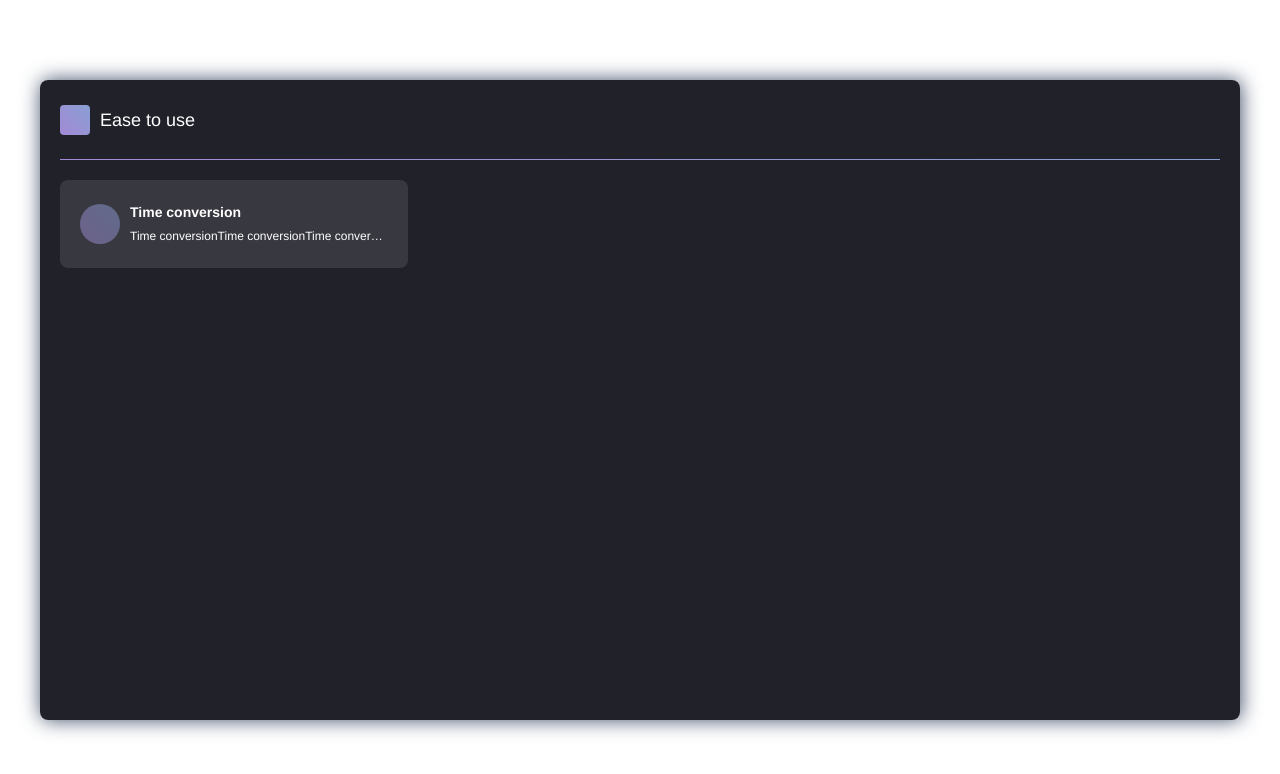
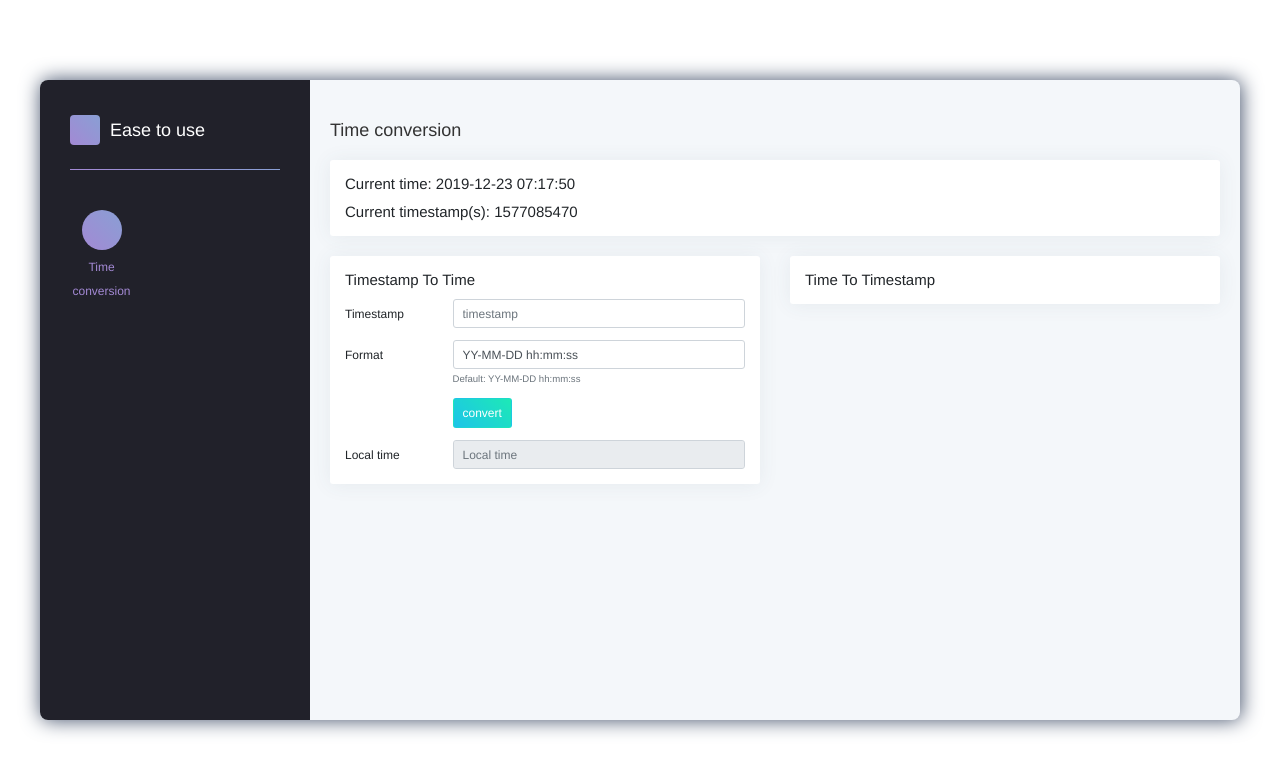
Before and after one commit to wuwen2333/e-use, a React app: page / in a window 1280 px wide. Shown: the top 774 px of the page. Built offline with nearby package versions, Linux system fonts and the light colour scheme.

Commit message:
feature/time-conversion: add timestamp to time module

```diff
--- a/src/App.js
+++ b/src/App.js
@@ -3,9 +3,10 @@ import Navigator from './components/Navigator';
 import Module from './components/Module';
 
 import './App.scss'
+import navs from './conts/navigator'
 
 function App() {
-  const [currentPage, setCurrentPage] = React.useState();
+  const [currentPage, setCurrentPage] = React.useState(navs[0]);
 
   return (
     <div className='app'>
--- a/src/App.scss
+++ b/src/App.scss
@@ -14,12 +14,47 @@
     display: flex;
     flex-direction: column;
     overflow-y: auto;
-    .card {
-      border: none;
-      box-shadow: $box-shadow-card;
-    }
     .module {
       padding: 20px;
     }
   }
+  // reset bootstrap class
+  .card {
+    margin-bottom: 20px;
+    border: none;
+    box-shadow: $box-shadow-card;
+  }
+  .card-body {
+    .card-title {
+      position: relative;
+      margin-bottom: 10px;
+      &:last-child {
+        margin-bottom: 0;
+      }
+      // &:before {
+      //   content: '';
+      //   position: absolute;
+      //   left: -1.25rem;
+      //   width: 2px;
+      //   height: 100%;
+      //   background: $linear-purple;
+      // }
+    }
+  }
+  .form-control {
+    // border-color: $light-black;
+  }
+  .form-group:last-child {
+    margin-bottom: 0;
+  }
+  .btn-outline-primary,.btn-outline-primary.focus, .btn-outline-primary:focus {
+    border-color: $light-blue;
+    color: $light-blue;
+    box-shadow: none;
+  }
+  .btn-primary,.btn-primary.focus, .btn-primary:focus {
+    background: $linear-blue;
+    border-color: transparent;
+    box-shadow: none;
+  }
 }
--- a/src/index.css
+++ b/src/index.css
@@ -1,4 +1,4 @@
-*{margin:0;padding:0;-ms-text-size-adjust:100%;-webkit-text-size-adjust:100%;-webkit-tap-highlight-color:rgba(0,0,0,0);-webkit-user-select:none;-ms-user-select:none;user-select:none;font-family:-apple-system-font,"Helvetica Neue",sans-serif;-webkit-font-smoothing:antialiased;-moz-osx-font-smoothing:grayscale}
+*{margin:0;padding:0;-ms-text-size-adjust:100%;-webkit-text-size-adjust:100%;-webkit-tap-highlight-color:rgba(0,0,0,0);font-family:-apple-system-font,"Helvetica Neue",sans-serif;-webkit-font-smoothing:antialiased;-moz-osx-font-smoothing:grayscale}
 img{vertical-align:top;border:0}
 input,textarea{-webkit-user-select:text;-ms-user-select:text;user-select:text;-webkit-appearance:none}
 input:focus,select:focus,textarea:focus,button:focus{outline:0}
--- /dev/null
+++ b/src/pages/Time/Current.js
@@ -0,0 +1,26 @@
+import React, { useState } from 'react'
+import { Card } from 'react-bootstrap'
+import useInterval from '../../utlis/useInterval'
+import { timestampToTime } from './utils'
+
+function Current() {
+  const timestamp = Math.round(new Date() / 1000);
+  const [current, setCurrent] = useState(timestamp);
+  const [currentTime, setCurrentTime] = useState(timestampToTime(timestamp));
+  useInterval(() => {
+    const curTimestamp = Math.round(new Date() / 1000);
+    setCurrent(curTimestamp);
+    setCurrentTime(timestampToTime(curTimestamp))
+  }, 1000);
+
+  return (
+    <Card>
+      <Card.Body>
+        <Card.Title>Current time: {currentTime}</Card.Title>
+        <Card.Title style={{ marginBottom: 0 }}>Current timestamp(s): {current}</Card.Title>
+      </Card.Body>
+    </Card>
+  )
+}
+
+export default Current
--- a/src/pages/Time/TimeToTimestamp.js
+++ b/src/pages/Time/TimeToTimestamp.js
@@ -1,10 +1,13 @@
 import React from 'react'
+import { Card } from 'react-bootstrap'
 
 function TimeToTimestamp() {
   return (
-    <div>
-      TimeToTimestamp
-    </div>
+    <Card>
+      <Card.Body>
+        <Card.Title>Time To Timestamp</Card.Title>
+      </Card.Body>
+    </Card>
   )
 }
 
--- a/src/pages/Time/TimestampToTime.js
+++ b/src/pages/Time/TimestampToTime.js
@@ -1,10 +1,69 @@
-import React from 'react'
+import React, { useState } from 'react'
+import {
+  Card,
+  Row,
+  Col,
+  Button,
+  Form
+} from 'react-bootstrap'
+import { timestampToTime } from './utils'
 
 function TimestampToTime() {
+  const [timestamp, setTimestamp] = useState('');
+  const [format, setFormat] = useState('YY-MM-DD hh:mm:ss');
+  const [localTime, setLocalTime] = useState('');
   return (
-    <div>
-      TimestampToTime
-    </div>
+    <Card>
+      <Card.Body>
+        <Card.Title>Timestamp To Time</Card.Title>
+        <Form.Group as={Row}>
+          <Form.Label column sm={3}>Timestamp</Form.Label>
+          <Col sm={9}>
+            <Form.Control
+              placeholder="timestamp"
+              value={timestamp}
+              onChange={(e) => setTimestamp(e.target.value)}
+            />
+          </Col>
+        </Form.Group>
+        <Form.Group as={Row}>
+          <Form.Label column sm={3}>Format</Form.Label>
+          <Col sm={9}>
+            <Form.Control
+              placeholder="format"
+              value={format}
+              onChange={e => setFormat(e.target.value)}
+            />
+            <Form.Text className="text-muted">
+              Default: YY-MM-DD hh:mm:ss
+            </Form.Text>
+          </Col>
+        </Form.Group>
+        <Row>
+          <Col sm={3}></Col>
+          <Col sm={9}>
+            <Button
+              variant="primary"
+              style={{ height: '30px' }}
+              onClick={() => setLocalTime(timestampToTime(timestamp, format))}
+            >
+              convert
+            </Button>
+          </Col>
+        </Row>
+        <Form.Group as={Row} style={{marginTop: '1rem'}}>
+          <Form.Label column sm={3}>Local time</Form.Label>
+          <Col sm={9}>
+            <Form.Control
+              readOnly
+              placeholder="Local time"
+              value={localTime}
+              onChange={e => setLocalTime(e.target.value)}
+            />
+          </Col>
+        </Form.Group>
+      </Card.Body>
+    </Card>
   )
 }
 
--- a/src/pages/Time/index.js
+++ b/src/pages/Time/index.js
@@ -1,6 +1,7 @@
 import React from 'react'
-import { Card } from 'react-bootstrap'
+import { Row, Col } from 'react-bootstrap'
 
+import Current from './Current'
 import TimeToTimestamp from './TimeToTimestamp'
 import TimestampToTime from './TimestampToTime'
 
@@ -9,18 +10,11 @@ import './styles.scss'
 function Time() {
   return (
     <>
-      <Card>
-        <Card.Body>
-          <Card.Title>Time To Timestamp</Card.Title>
-          <TimeToTimestamp />
-        </Card.Body>
-      </Card>
-      <Card style={{ marginTop: '20px' }}>
-        <Card.Body>
-          <Card.Title>Timestamp To Time</Card.Title>
-          <TimestampToTime />
-        </Card.Body>
-      </Card>
+      <Current />
+      <Row>
+        <Col><TimestampToTime /></Col>
+        <Col><TimeToTimestamp /></Col>
+      </Row>
     </>
   )
 }
--- /dev/null
+++ b/src/pages/Time/utils.js
@@ -0,0 +1,20 @@
+export function timestampToTime (timestamp, format) {
+  const time = new Date(timestamp * 1000);
+  const year = time.getFullYear();
+  let month = time.getMonth() + 1;
+  month < 10 && (month = `0${month}`);
+  let date = time.getDate();
+  date < 10 && (date = `0${date}`);
+  let hour = time.getHours();
+  hour < 10 && (hour = `0${hour}`);
+  let min = time.getMinutes();
+  min < 10 && (min = `0${min}`);
+  let second = time.getSeconds();
+  second < 10 && (second = `0${second}`);
+
+  const defaultFormat = 'YY-MM-DD hh:mm:ss';
+  const _format = format || defaultFormat;
+
+  const res = _format.replace('YY', year).replace('MM', month).replace('DD', date).replace('hh', hour).replace('mm', min).replace('ss', second);
+  return res;
+}
--- /dev/null
+++ b/src/utlis/useInterval.js
@@ -0,0 +1,21 @@
+import { useEffect, useRef } from 'react';
+
+function useInterval(callback, delay) {
+  const savedCallback = useRef();
+
+  useEffect(() => {
+    savedCallback.current = callback;
+  });
+
+  useEffect(() => {
+    function tick() {
+      savedCallback.current();
+    }
+    if (delay !== null) {
+      let id = setInterval(tick, delay);
+      return () => clearInterval(id);
+    }
+  }, [delay]);
+}
+
+export default useInterval;
```
